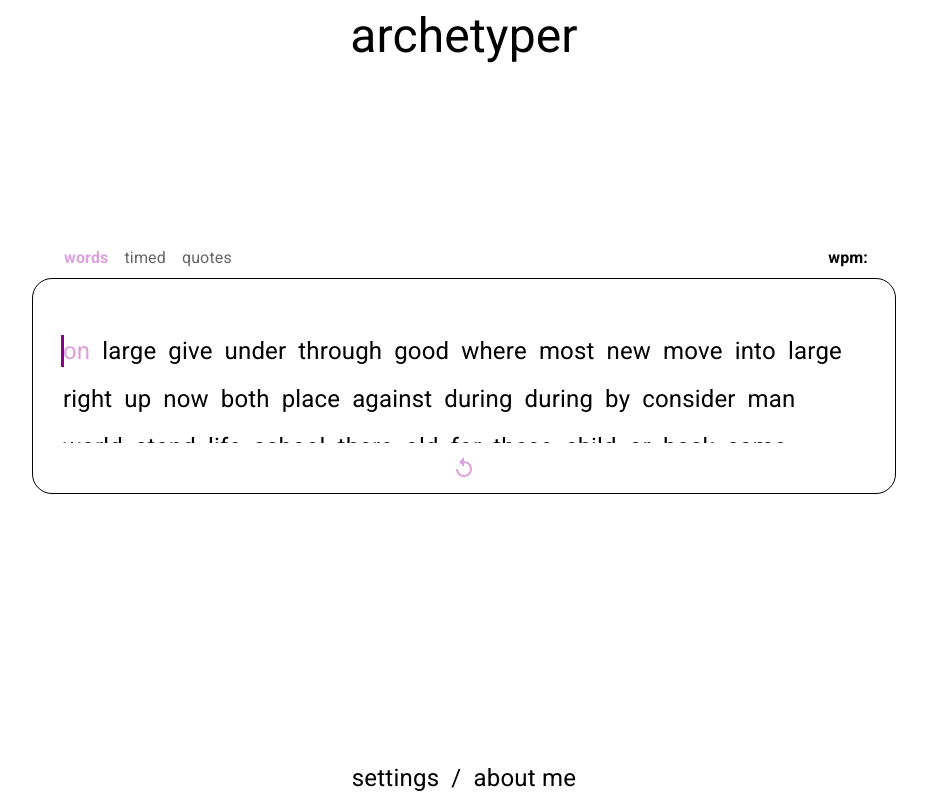
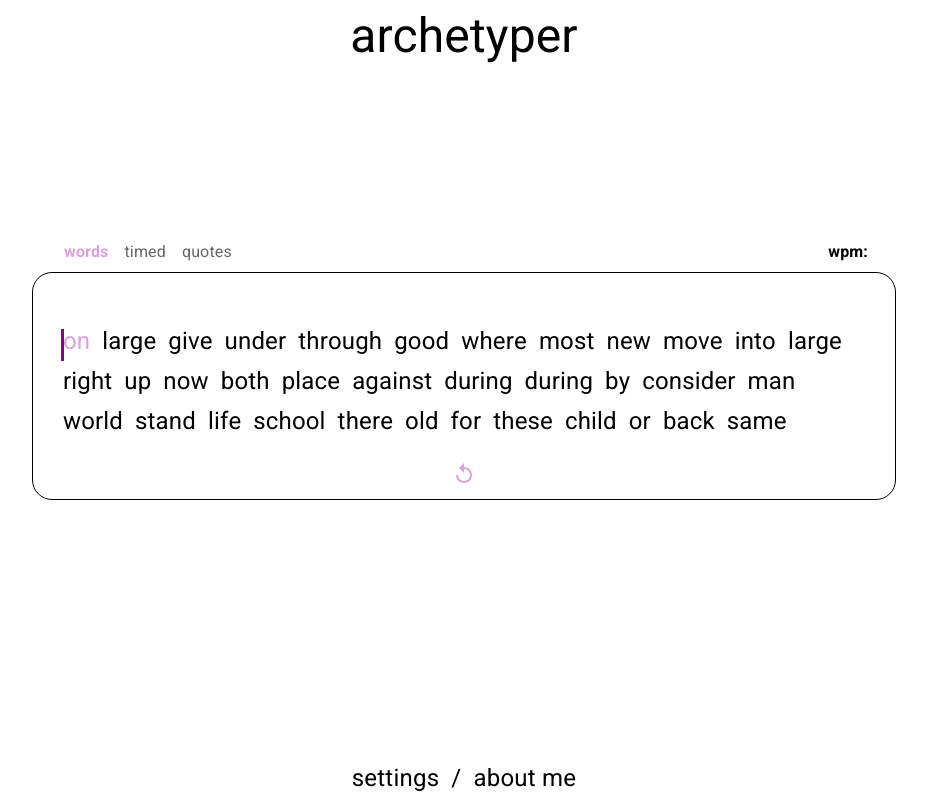
Before and after one commit to nkuek/archetyper, a React (Create React App) app in the folder frontend/: page / in a window 1280 px wide. Shown: the whole page, without its empty margins (176-1103 px from the left). Built offline with nearby package versions, Linux system fonts and the light colour scheme.

Commit message:
better responsive word box, fixed bug with currentWordRef

```diff
--- a/frontend/src/components/WordBox/index.tsx
+++ b/frontend/src/components/WordBox/index.tsx
@@ -130,9 +130,15 @@ const WordBox: FC<IProps> = ({ setShowTip, setShowWarning }) => {
               xs: '14.5vh',
               xl: '10vh',
             },
-            '@media screen and (max-height: 800px) and (max-width: 800px)': {
+            '@media screen and (max-height: 800px)': {
               height: '22vh',
               lineHeight: '1.75rem',
+            },
+            '@media screen and (max-height: 1279px)': {
+              height: '16vh',
+            },
+            '@media screen and (min-height: 1280px) and (min-width: 800px)': {
+              height: '10vh',
             },
             overflow: 'hidden',
             fontSize: 'clamp(1rem, 5vw + .25rem, 1.5rem)',
--- a/frontend/src/hooks/useCaretStyling.ts
+++ b/frontend/src/hooks/useCaretStyling.ts
@@ -34,8 +34,8 @@ export const useCaretStyling = () => {
     return {
       height: 'clamp(1.5rem, 5vw + .5rem, 2rem)',
       width: 'clamp(1px, 1vw - 1px, 3px)',
-      top: `clamp(${top - 3}px, 1.5vw - 1px, ${top + 2}px)`,
-      left: `clamp(${left - 4}px, 3vw - 1px, ${left - 2}px)`,
+      top: `clamp(${top - 4}px, 1vw - .25px, ${top + 2}px)`,
+      left: `clamp(${left - 4}px, 5vw - .25px, ${left - 2}px)`,
       position: 'absolute',
       backgroundColor: theme.currentChar,
       animation: !timer.id
--- a/frontend/src/providers/WordProvider.tsx
+++ b/frontend/src/providers/WordProvider.tsx
@@ -68,7 +68,7 @@ export const defaultWordBoxConfig = {
 
 const WordContextProvider: FC = ({ children }) => {
   const { loading } = useContext(WordListContext);
-  const { setCaretSpacing, currentWordIndex } = useContext(IndexContext);
+  const { setCaretSpacing, userWordIndex } = useContext(IndexContext);
 
   const [wpmData, setWpmData] = useState<IWPMData>({});
   const [heatMapData, setHeatMapData] = useState<IHeatMapData>({});
@@ -110,7 +110,7 @@ const WordContextProvider: FC = ({ children }) => {
       });
     }, 25);
     //eslint-disable-next-line react-hooks/exhaustive-deps
-  }, [currentWordIndex]);
+  }, [userWordIndex]);
 
   const textFieldRef = useRef<HTMLInputElement>(null);
 
```
